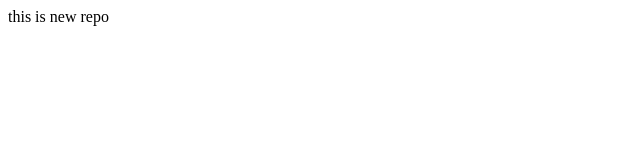
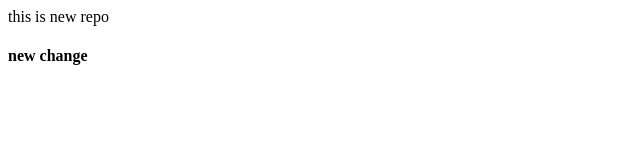
Before and after one commit to Haya-Greevan/repo, a plain HTML site: page localrepo/index.html in a window 1280 px wide. Shown: the full height of the page, 0-640 px from the left. Drawn offline with Linux system fonts and the light colour scheme.

Commit message:
new changes

```diff
--- a/localrepo/index.html
+++ b/localrepo/index.html
@@ -1 +1,2 @@
 <p>this is new repo</p>
+<h4>new change</h4>
```
